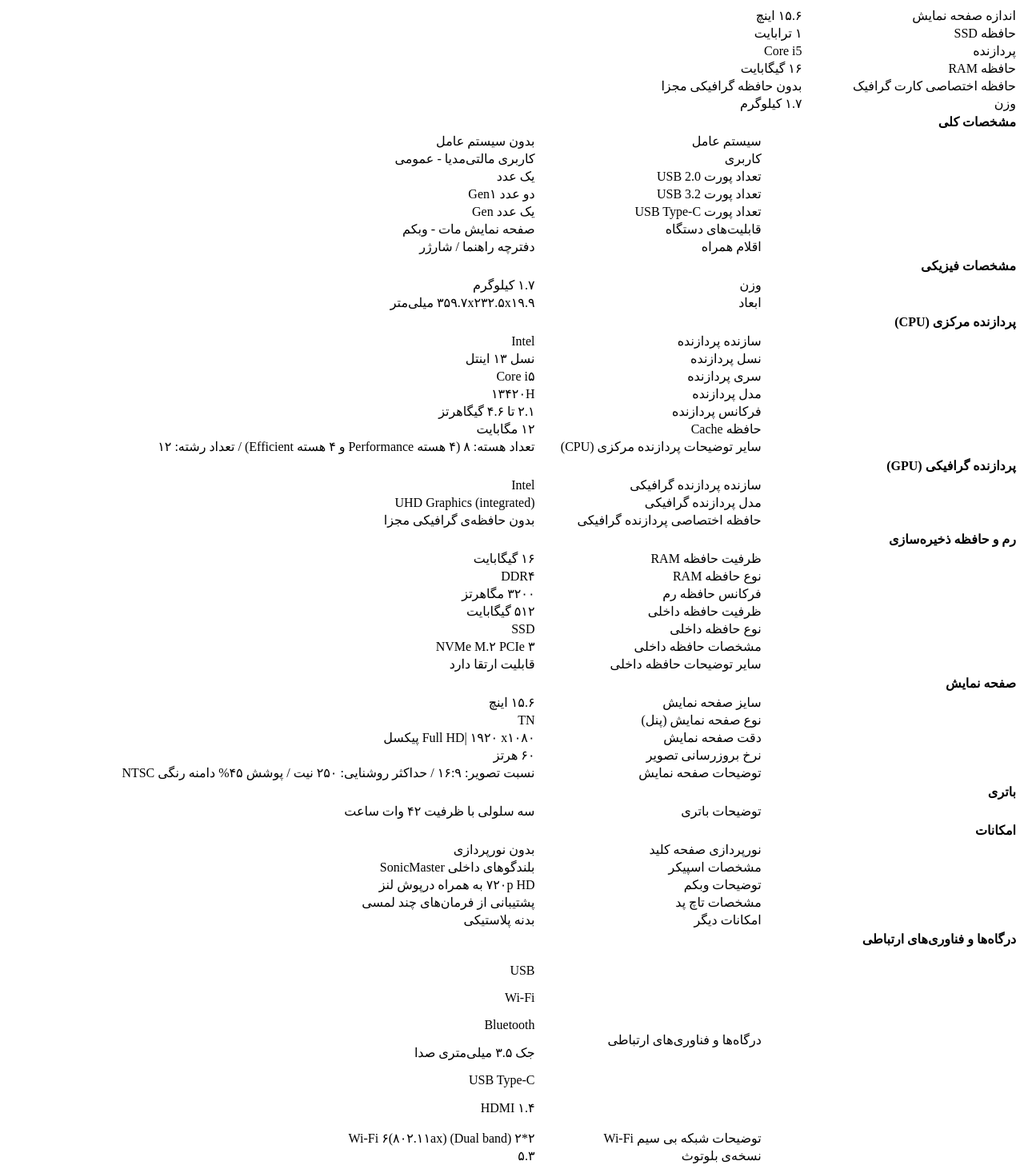
After one commit to Ataollah/Electronic_shop, a Django app: template templates/Sampels/laptop.html in a window 1280 px wide. The commit adds this page. Shown: the whole page at 80% size. Run offline with Django 5.2, Linux system fonts and the light colour scheme; the template is opened without the code that fills it, so the values that code supplies are empty; parts of the project's set-up code (start-up, migrations or seed data) failed here and were passed over.

Commit message:
bug fixes

```diff
--- a/templates/Layout/Base/Components/Footer/footer.html
+++ b/templates/Layout/Base/Components/Footer/footer.html
@@ -23,6 +23,7 @@
 
                             </ul>
                         </div>
+                        {{ siteInfo.enamad_tag|safe }}
 
                     </div>
                 </div>
--- a/templates/Layout/Base/base.html
+++ b/templates/Layout/Base/base.html
@@ -9,6 +9,7 @@
     <title>   {% block title %}{% endblock %}</title>
     {% block meta %}
     {% endblock %}
+    <meta name="enamad" content="{% getEnamadID %}" />
     <meta name="viewport" content="width=device-width, initial-scale=1">
     <link rel="shortcut icon" type="image/x-icon" href="{% static 'assets/img/favicon.png' %}">
     <!-- Place favicon.ico in the root directory -->
--- /dev/null
+++ b/templates/Sampels/laptop.html
@@ -0,0 +1,337 @@
+<!DOCTYPE html>
+<html lang="en" dir="rtl">
+<head>
+    <meta charset="UTF-8">
+    <title>Title</title>
+</head>
+<body>
+
+<table border="0" cellpadding="1" cellspacing="1" class="table table-striped" style="width:500px">
+	<tbody>
+		<tr>
+			<td>اندازه صفحه نمایش&nbsp;</td>
+			<td>۱۵.۶ اینچ</td>
+		</tr>
+		<tr>
+			<td>حافظه SSD</td>
+			<td>۱ ترابایت</td>
+		</tr>
+		<tr>
+			<td>پردازنده</td>
+			<td>Core i5</td>
+		</tr>
+		<tr>
+			<td>حافظه RAM</td>
+			<td>۱۶ گیگابایت</td>
+		</tr>
+		<tr>
+			<td>حافظه اختصاصی کارت گرافیک</td>
+			<td>بدون حافظه گرافیکی مجزا</td>
+		</tr>
+		<tr>
+			<td>وزن</td>
+			<td>۱.۷ کیلوگرم</td>
+		</tr>
+	</tbody>
+</table>
+
+
+
+
+<table border="0" cellpadding="1" cellspacing="1" style="width:100%">
+	<tbody>
+		<tr>
+			<td style="width:25%"><strong>مشخصات کلی</strong></td>
+			<td style="width:75%">&nbsp;</td>
+		</tr>
+		<tr>
+			<td>&nbsp;</td>
+			<td>
+			<table border="0" cellpadding="1" cellspacing="1" class="table table-striped" style="width:100%">
+				<tbody>
+					<tr>
+						<td style="width:30%">سیستم عامل</td>
+						<td style="width:70%">بدون سیستم عامل</td>
+					</tr>
+					<tr>
+						<td>کاربری</td>
+						<td>کاربری مالتی&zwnj;مدیا - عمومی</td>
+					</tr>
+					<tr>
+						<td>تعداد پورت USB 2.0</td>
+						<td>یک عدد</td>
+					</tr>
+					<tr>
+						<td>تعداد پورت USB 3.2</td>
+						<td>دو عدد Gen۱</td>
+					</tr>
+					<tr>
+						<td>تعداد پورت USB Type-C</td>
+						<td>یک عدد Gen</td>
+					</tr>
+					<tr>
+						<td>قابلیت&zwnj;های دستگاه</td>
+						<td>صفحه نمایش مات - وبکم</td>
+					</tr>
+					<tr>
+						<td>اقلام همراه</td>
+						<td>دفترچه راهنما / شارژر</td>
+					</tr>
+				</tbody>
+			</table>
+			</td>
+		</tr>
+		<tr>
+			<td><strong>مشخصات فیزیکی</strong></td>
+			<td>&nbsp;</td>
+		</tr>
+		<tr>
+			<td>&nbsp;</td>
+			<td>
+			<table border="0" cellpadding="1" cellspacing="1" class="table table-striped" style="width:100%">
+				<tbody>
+					<tr>
+						<td style="width:30%">وزن</td>
+						<td style="width:70%">۱.۷ کیلوگرم</td>
+					</tr>
+					<tr>
+						<td>ابعاد</td>
+						<td>۳۵۹.۷x۲۳۲.۵x۱۹.۹ میلی&zwnj;متر</td>
+					</tr>
+				</tbody>
+			</table>
+			</td>
+		</tr>
+		<tr>
+			<td><strong>پردازنده مرکزی (CPU)</strong></td>
+			<td>&nbsp;</td>
+		</tr>
+		<tr>
+			<td>&nbsp;</td>
+			<td>
+			<table border="0" cellpadding="1" cellspacing="1" class="table table-striped" style="width:100%">
+				<tbody>
+					<tr>
+						<td style="width:30%">سازنده پردازنده</td>
+						<td style="width:70%">Intel</td>
+					</tr>
+					<tr>
+						<td>نسل پردازنده</td>
+						<td>نسل ۱۳ اینتل</td>
+					</tr>
+					<tr>
+						<td>سری پردازنده</td>
+						<td>Core i۵</td>
+					</tr>
+					<tr>
+						<td>مدل پردازنده</td>
+						<td>۱۳۴۲۰H</td>
+					</tr>
+					<tr>
+						<td>فرکانس پردازنده</td>
+						<td>۲.۱ تا ۴.۶ گیگاهرتز</td>
+					</tr>
+					<tr>
+						<td>حافظه Cache</td>
+						<td>۱۲ مگابایت</td>
+					</tr>
+					<tr>
+						<td>سایر توضیحات پردازنده مرکزی (CPU)</td>
+						<td>تعداد هسته: ۸ (۴ هسته Performance و ۴ هسته Efficient) / تعداد رشته: ۱۲</td>
+					</tr>
+				</tbody>
+			</table>
+			</td>
+		</tr>
+		<tr>
+			<td><strong>پردازنده گرافیکی (GPU)</strong></td>
+			<td>&nbsp;</td>
+		</tr>
+		<tr>
+			<td>&nbsp;</td>
+			<td>
+			<table border="0" cellpadding="1" cellspacing="1" class="table table-striped" style="width:100%">
+				<tbody>
+					<tr>
+						<td style="width:30%">سازنده پردازنده گرافیکی</td>
+						<td style="width:70%">Intel</td>
+					</tr>
+					<tr>
+						<td>مدل پردازنده گرافیکی</td>
+						<td>UHD Graphics (integrated)</td>
+					</tr>
+					<tr>
+						<td>حافظه اختصاصی پردازنده گرافیکی</td>
+						<td>بدون حافظه&zwnj;ی گرافیکی مجزا</td>
+					</tr>
+				</tbody>
+			</table>
+			</td>
+		</tr>
+		<tr>
+			<td><strong>رم و حافظه ذخیره&zwnj;سازی</strong></td>
+			<td>&nbsp;</td>
+		</tr>
+		<tr>
+			<td>&nbsp;</td>
+			<td>
+			<table border="0" cellpadding="1" cellspacing="1" class="table table-striped" style="width:100%">
+				<tbody>
+					<tr>
+						<td style="width:30%">ظرفیت حافظه RAM</td>
+						<td style="width:70%">۱۶ گیگابایت</td>
+					</tr>
+					<tr>
+						<td>نوع حافظه RAM</td>
+						<td>DDR۴</td>
+					</tr>
+					<tr>
+						<td>فرکانس حافظه رم</td>
+						<td>۳۲۰۰ مگاهرتز</td>
+					</tr>
+					<tr>
+						<td>ظرفیت حافظه داخلی</td>
+						<td>۵۱۲ گیگابایت</td>
+					</tr>
+					<tr>
+						<td>نوع حافظه داخلی</td>
+						<td>SSD</td>
+					</tr>
+					<tr>
+						<td>مشخصات حافظه داخلی</td>
+						<td>NVMe M.۲ PCIe ۳</td>
+					</tr>
+					<tr>
+						<td>سایر توضیحات حافظه داخلی</td>
+						<td>قابلیت ارتقا دارد</td>
+					</tr>
+				</tbody>
+			</table>
+			</td>
+		</tr>
+		<tr>
+			<td><strong>صفحه نمایش</strong></td>
+			<td>&nbsp;</td>
+		</tr>
+		<tr>
+			<td>&nbsp;</td>
+			<td>
+			<table border="0" cellpadding="1" cellspacing="1" class="table table-striped" style="width:100%">
+				<tbody>
+					<tr>
+						<td style="width:30%">سایز صفحه نمایش</td>
+						<td style="width:70%">۱۵.۶ اینچ</td>
+					</tr>
+					<tr>
+						<td>نوع صفحه نمایش (پنل)</td>
+						<td>TN</td>
+					</tr>
+					<tr>
+						<td>دقت صفحه نمایش</td>
+						<td>Full HD| ۱۹۲۰ x۱۰۸۰ پیکسل</td>
+					</tr>
+					<tr>
+						<td>نرخ بروزرسانی تصویر</td>
+						<td>۶۰ هرتز</td>
+					</tr>
+					<tr>
+						<td>توضیحات صفحه نمایش</td>
+						<td>نسبت تصویر: ۱۶:۹ / حداکثر روشنایی: ۲۵۰ نیت / پوشش ۴۵% دامنه رنگی NTSC</td>
+					</tr>
+				</tbody>
+			</table>
+			</td>
+		</tr>
+		<tr>
+			<td><strong>باتری</strong></td>
+			<td>&nbsp;</td>
+		</tr>
+		<tr>
+			<td>&nbsp;</td>
+			<td>
+			<table border="0" cellpadding="1" cellspacing="1" class="table table-striped" style="width:100%">
+				<tbody>
+					<tr>
+						<td style="width:30%">توضیحات باتری</td>
+						<td style="width:70%">سه سلولی با ظرفیت ۴۲ وات ساعت</td>
+					</tr>
+				</tbody>
+			</table>
+			</td>
+		</tr>
+		<tr>
+			<td><strong>امکانات</strong></td>
+			<td>&nbsp;</td>
+		</tr>
+		<tr>
+			<td>&nbsp;</td>
+			<td>
+			<table border="0" cellpadding="1" cellspacing="1" class="table table-striped" style="width:100%">
+				<tbody>
+					<tr>
+						<td style="width:30%">نورپردازی صفحه کلید</td>
+						<td style="width:70%">بدون نورپردازی</td>
+					</tr>
+					<tr>
+						<td>مشخصات اسپیکر</td>
+						<td>بلندگوهای داخلی SonicMaster</td>
+					</tr>
+					<tr>
+						<td>توضیحات وبکم</td>
+						<td>۷۲۰p HD به همراه درپوش لنز</td>
+					</tr>
+					<tr>
+						<td>مشخصات تاچ پد</td>
+						<td>پشتیبانی از فرمان&zwnj;های چند لمسی</td>
+					</tr>
+					<tr>
+						<td>امکانات دیگر</td>
+						<td>بدنه پلاستیکی</td>
+					</tr>
+				</tbody>
+			</table>
+			</td>
+		</tr>
+		<tr>
+			<td><strong>درگاه&zwnj;ها و فناوری&zwnj;های ارتباطی</strong></td>
+			<td>&nbsp;</td>
+		</tr>
+		<tr>
+			<td>&nbsp;</td>
+			<td>
+			<table border="0" cellpadding="1" cellspacing="1" class="table table-striped" style="width:100%">
+				<tbody>
+					<tr>
+						<td style="width:30%">درگاه&zwnj;ها و فناوری&zwnj;های ارتباطی</td>
+						<td style="width:70%">
+						<p>USB</p>
+
+						<p>Wi-Fi</p>
+
+						<p>Bluetooth</p>
+
+						<p>جک ۳.۵ میلی&zwnj;متری صدا</p>
+
+						<p>USB Type-C</p>
+
+						<p>HDMI ۱.۴</p>
+						</td>
+					</tr>
+					<tr>
+						<td>توضیحات شبکه بی سیم Wi-Fi</td>
+						<td>Wi-Fi ۶(۸۰۲.۱۱ax) (Dual band) ۲*۲</td>
+					</tr>
+					<tr>
+						<td>نسخه&zwnj;ی بلوتوث</td>
+						<td>۵.۳</td>
+					</tr>
+				</tbody>
+			</table>
+			</td>
+		</tr>
+	</tbody>
+</table>
+
+
+</body>
+</html>
```
Also changed, not shown: 1 other file.
